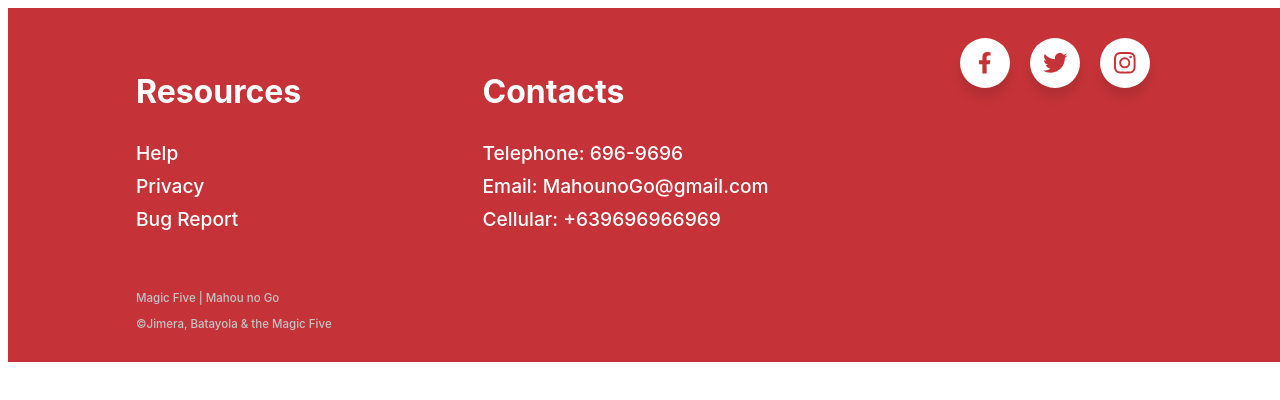
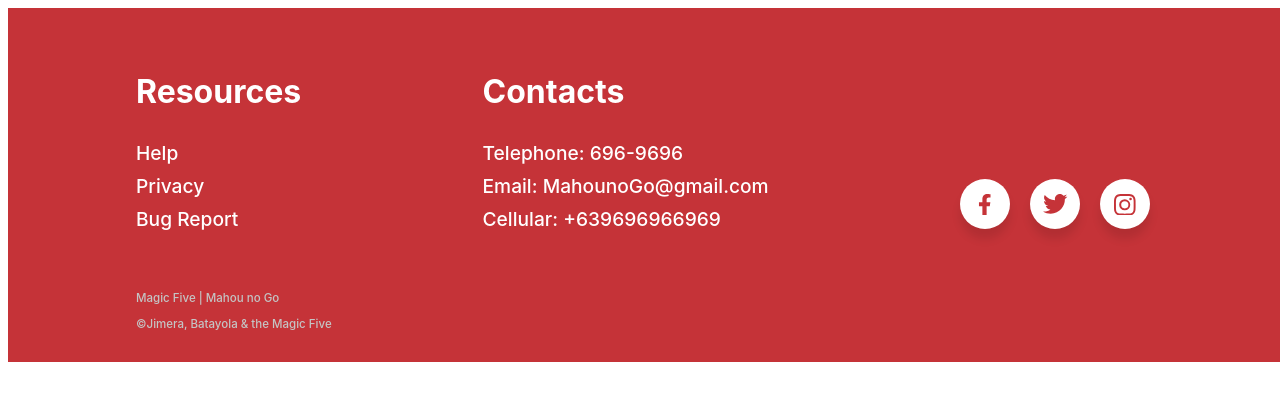
Before and after one commit to aishki/mahou_no_go_revamp, a plain HTML site: page partials/footer.html in a window 1280 px wide. Drawn offline with Linux system fonts and the light colour scheme.

Commit message:
adjusted position on socials

```diff
--- a/css/footer.css
+++ b/css/footer.css
@@ -46,15 +46,15 @@
 }
 
 /* SOCIALS */
-
 .wrapper {
   display: inline-flex;
+  position: relative;
   list-style: none;
-  height: 120px;
+  height: 100%;
   width: 100%;
-  padding-top: 40px;
   font-family: "Poppins", sans-serif;
   justify-content: center;
+  align-items: end;
 }
 
 .wrapper .icon {
```
